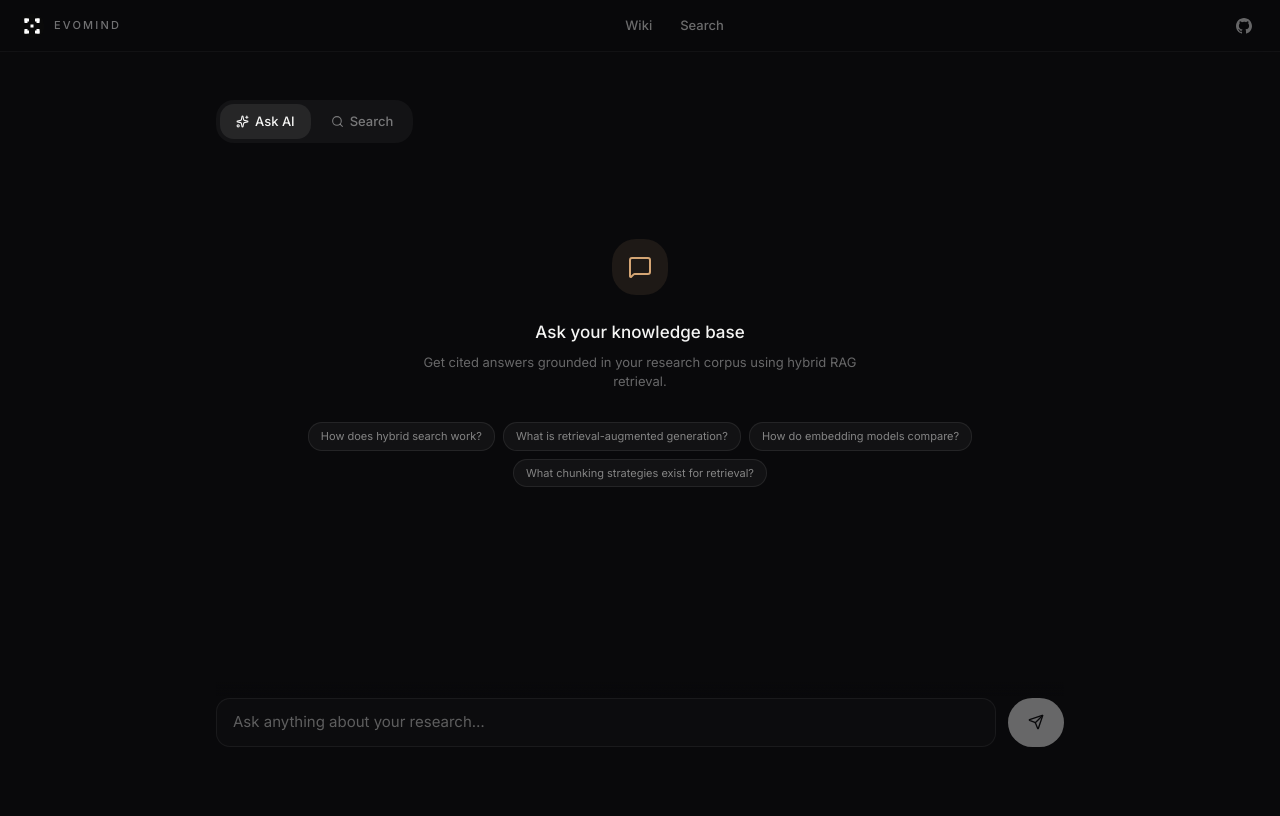
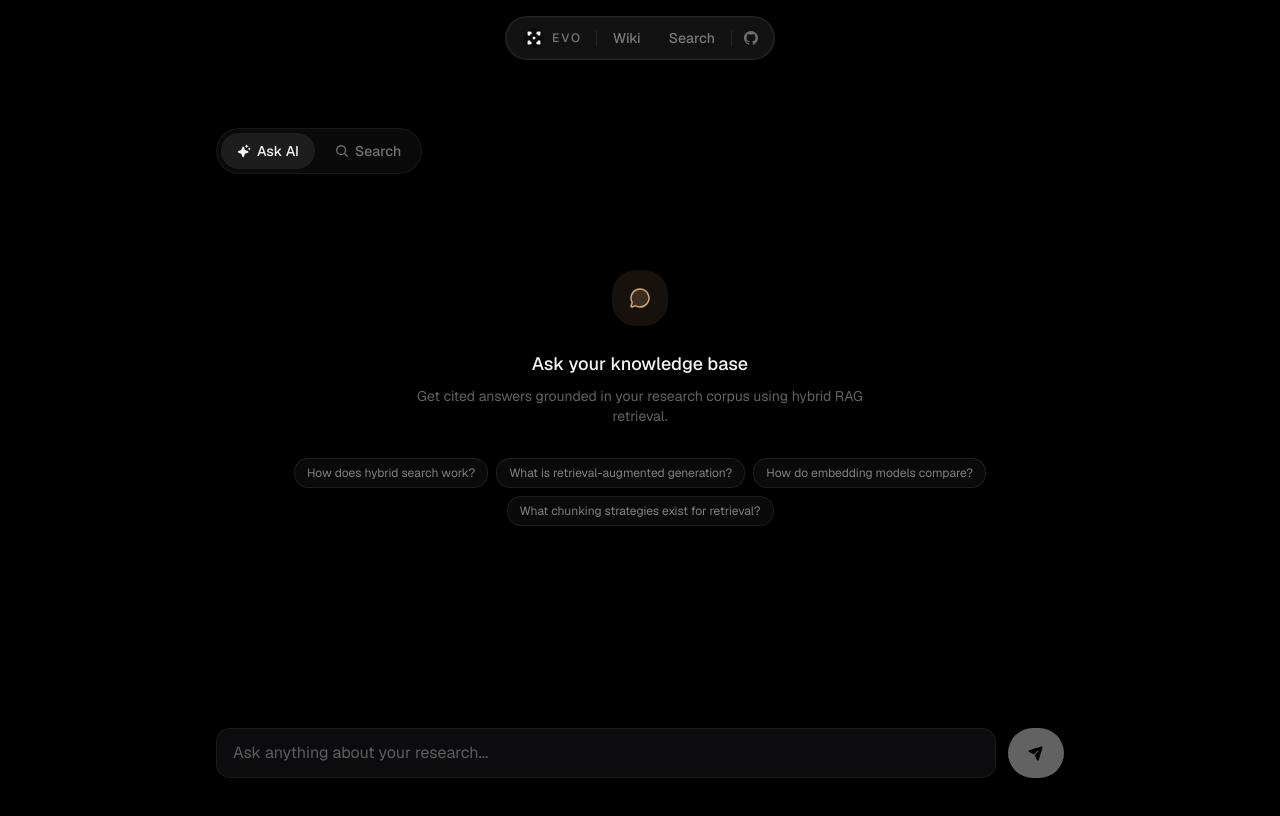
Before and after one commit to samueldanso/evomind, a Next.js app in the folder portal/: page /search in a window 1280 px wide. Shown: the top 816 px of the page. Built offline with nearby package versions, Linux system fonts and the light colour scheme.

Commit message:
feat(portal): redesign UI — Geist font, Phosphor icons, floating nav, scroll reveals (#3)

```diff
--- a/portal/app/globals.css
+++ b/portal/app/globals.css
@@ -7,9 +7,8 @@
 @theme inline {
   --color-background: var(--background);
   --color-foreground: var(--foreground);
-  --font-sans: 'Inter', -apple-system, BlinkMacSystemFont, sans-serif;
-  --font-mono: 'JetBrains Mono', monospace;
-  --font-serif: 'Instrument Serif', Georgia, serif;
+  --font-sans: var(--font-geist-sans), -apple-system, BlinkMacSystemFont, sans-serif;
+  --font-mono: var(--font-geist-mono), monospace;
   --color-chart-5: var(--chart-5);
   --color-chart-4: var(--chart-4);
   --color-chart-3: var(--chart-3);
@@ -45,19 +44,19 @@
 
 :root {
   /* Core palette — near-black dark theme */
-  --background: #09090b;
+  --background: #000000;
   --foreground: #fafafa;
   --card: #0c0c0e;
   --card-foreground: #fafafa;
   --popover: #0c0c0e;
   --popover-foreground: #fafafa;
   --primary: #f5f5f4;
-  --primary-foreground: #09090b;
-  --secondary: #18181b;
+  --primary-foreground: #000000;
+  --secondary: #181818;
   --secondary-foreground: #fafafa;
-  --muted: #18181b;
+  --muted: #181818;
   --muted-foreground: #71717a;
-  --accent: #18181b;
+  --accent: #181818;
   --accent-foreground: #fafafa;
   --destructive: #ef4444;
   --border: rgba(255, 255, 255, 0.06);
@@ -81,11 +80,11 @@
   --ink-ghost: rgba(245, 245, 244, 0.08);
 
   /* Surfaces */
-  --surface-0: #09090b;
+  --surface-0: #000000;
   --surface-1: #0c0c0e;
   --surface-2: #111113;
-  --surface-3: #18181b;
-  --surface-elevated: #1c1c1f;
+  --surface-3: #181818;
+  --surface-elevated: #1F1F1F;
 
   /* Borders */
   --border-subtle: rgba(255, 255, 255, 0.04);
@@ -98,11 +97,11 @@
   --accent-warm-soft: rgba(212, 165, 116, 0.6);
   --accent-warm-faint: rgba(212, 165, 116, 0.15);
 
-  /* Type scale */
-  --text-xs: 11px;
-  --text-sm: 13px;
-  --text-base: 15px;
-  --text-lg: 17px;
+  /* Type scale — snapped to Tailwind defaults */
+  --text-xs: 12px;
+  --text-sm: 14px;
+  --text-base: 16px;
+  --text-lg: 18px;
   --text-xl: 20px;
   --text-2xl: 24px;
   --text-3xl: 30px;
@@ -134,16 +133,16 @@
   --warm: #f4c77b;
   --warm-soft: rgba(244, 199, 123, 0.7);
 
-  /* Type scale aliases */
-  --fs-micro: 10px;
-  --fs-kicker: 11px;
+  /* Type scale aliases — snapped to Tailwind */
+  --fs-micro: 12px;
+  --fs-kicker: 12px;
   --fs-meta: 12px;
-  --fs-nav: 13px;
+  --fs-nav: 14px;
   --fs-body-sm: 14px;
-  --fs-body: 15px;
-  --fs-body-lg: 17px;
+  --fs-body: 16px;
+  --fs-body-lg: 18px;
   --fs-quote: 20px;
-  --fs-h1: 56px;
+  --fs-h1: 60px;
 }
 
 /* ═══════════════════════════════════════════════════════════════════════════
@@ -155,13 +154,17 @@
   border: 1px solid var(--hair);
   border-radius: 10px;
   padding: 18px 18px 14px;
-  transition: background 0.18s ease, border-color 0.18s ease, transform 0.18s ease;
+  transition: all 0.7s cubic-bezier(0.32, 0.72, 0, 1);
 }
 
 .app-card:hover {
   background: var(--surface-hover);
   border-color: var(--hair-strong);
-  transform: translateY(-1px);
+  transform: translateY(-2px);
+}
+
+.app-card:active {
+  transform: translateY(0) scale(0.98);
 }
 
 .kicker-rule {
@@ -217,13 +220,8 @@
    TYPOGRAPHY UTILITIES
    ═══════════════════════════════════════════════════════════════════════════ */
 
-.font-serif-italic {
-  font-family: 'Instrument Serif', Georgia, serif;
-  font-style: italic;
-}
-
 .text-gradient {
-  background: linear-gradient(135deg, var(--ink) 0%, var(--ink-secondary) 100%);
+  background: linear-gradient(to right, #FFFFFF 0%, #9B9B9B 100%);
   -webkit-background-clip: text;
   -webkit-text-fill-color: transparent;
   background-clip: text;
@@ -258,7 +256,7 @@
   background: var(--surface-1);
   border: 1px solid var(--border-default);
   border-radius: var(--radius-lg);
-  transition: all 0.2s ease;
+  transition: all 0.7s cubic-bezier(0.32, 0.72, 0, 1);
 }
 
 .surface-card:hover {
@@ -298,12 +296,16 @@
   color: var(--surface-0);
   background: var(--ink);
   border-radius: 9999px;
-  transition: all 0.15s ease;
+  transition: all 0.7s cubic-bezier(0.32, 0.72, 0, 1);
 }
 
 .btn-primary:hover {
   opacity: 0.9;
   transform: translateY(-1px);
+}
+
+.btn-primary:active {
+  transform: translateY(0) scale(0.98);
 }
 
 .btn-secondary {
@@ -318,13 +320,17 @@
   background: transparent;
   border: 1px solid var(--border-default);
   border-radius: 9999px;
-  transition: all 0.15s ease;
+  transition: all 0.7s cubic-bezier(0.32, 0.72, 0, 1);
 }
 
 .btn-secondary:hover {
   background: var(--surface-2);
   border-color: var(--border-strong);
   color: var(--ink);
+}
+
+.btn-secondary:active {
+  transform: scale(0.98);
 }
 
 .btn-ghost {
@@ -337,12 +343,16 @@
   color: var(--ink-tertiary);
   background: transparent;
   border-radius: var(--radius-md);
-  transition: all 0.15s ease;
+  transition: all 0.7s cubic-bezier(0.32, 0.72, 0, 1);
 }
 
 .btn-ghost:hover {
   background: var(--surface-2);
   color: var(--ink);
+}
+
+.btn-ghost:active {
+  transform: scale(0.98);
 }
 
 /* ═══════════════════════════════════════════════════════════════════════════
@@ -358,7 +368,7 @@
   border: 1px solid var(--border-default);
   border-radius: var(--radius-lg);
   outline: none;
-  transition: all 0.15s ease;
+  transition: all 0.7s cubic-bezier(0.32, 0.72, 0, 1);
 }
 
 .input-field::placeholder {
@@ -411,7 +421,7 @@
   text-decoration: underline;
   text-decoration-color: var(--border-strong);
   text-underline-offset: 3px;
-  transition: text-decoration-color 0.15s ease;
+  transition: text-decoration-color 0.7s cubic-bezier(0.32, 0.72, 0, 1);
 }
 
 .wiki-prose a:hover {
@@ -433,7 +443,7 @@
   padding-left: 1rem;
   border-left: 2px solid var(--border-strong);
   color: var(--ink-tertiary);
-  font-style: italic;
+  font-weight: 500;
 }
 
 .wiki-prose code {
@@ -465,21 +475,21 @@
    ═══════════════════════════════════════════════════════════════════════════ */
 
 @keyframes fadeIn {
-  from { opacity: 0; }
-  to { opacity: 1; }
+  from { opacity: 0; filter: blur(8px); }
+  to { opacity: 1; filter: blur(0); }
 }
 
 @keyframes slideUp {
-  from { opacity: 0; transform: translateY(10px); }
-  to { opacity: 1; transform: translateY(0); }
+  from { opacity: 0; transform: translateY(24px); filter: blur(8px); }
+  to { opacity: 1; transform: translateY(0); filter: blur(0); }
 }
 
 .animate-fade-in {
-  animation: fadeIn 0.3s ease forwards;
+  animation: fadeIn 0.8s cubic-bezier(0.32, 0.72, 0, 1) forwards;
 }
 
 .animate-slide-up {
-  animation: slideUp 0.4s ease forwards;
+  animation: slideUp 0.8s cubic-bezier(0.32, 0.72, 0, 1) forwards;
 }
 
 /* ═══════════════════════════════════════════════════════════════════════════
@@ -487,7 +497,6 @@
    ═══════════════════════════════════════════════════════════════════════════ */
 
 .reading-prose {
-  font-family: 'Instrument Serif', Georgia, serif;
   font-size: var(--text-lg);
   line-height: 1.8;
   color: var(--ink-secondary);
@@ -499,11 +508,10 @@
 
 /* Lead paragraph for wiki */
 .wiki-prose-enhanced .wiki-prose > p:first-of-type {
-  font-family: 'Instrument Serif', serif;
-  font-style: italic;
-  font-size: 1.2rem;
+  font-size: 1.125rem;
   line-height: 1.6;
   color: var(--ink);
+  font-weight: 500;
   margin-bottom: 1.5rem;
 }
 
@@ -520,7 +528,37 @@
   box-shadow: 0 0 0 2px var(--surface-0), 0 0 0 4px var(--border-emphasis);
 }
 
-/* Noise texture - disabled for performance */
+/* Global focus-visible for interactive elements */
+button:focus-visible,
+a:focus-visible,
+input:focus-visible {
+  outline: 2px solid rgba(255, 255, 255, 0.2);
+  outline-offset: 2px;
+}
+
+/* Scroll reveal — elements start hidden, JS adds .revealed */
+.reveal {
+  opacity: 0;
+  transform: translateY(24px);
+  filter: blur(8px);
+  transition: opacity 0.8s cubic-bezier(0.32, 0.72, 0, 1),
+              transform 0.8s cubic-bezier(0.32, 0.72, 0, 1),
+              filter 0.8s cubic-bezier(0.32, 0.72, 0, 1);
+}
+
+.reveal.revealed {
+  opacity: 1;
+  transform: translateY(0);
+  filter: blur(0);
+}
+
+/* Staggered children */
+.reveal-stagger > .reveal:nth-child(1) { transition-delay: 0ms; }
+.reveal-stagger > .reveal:nth-child(2) { transition-delay: 80ms; }
+.reveal-stagger > .reveal:nth-child(3) { transition-delay: 160ms; }
+.reveal-stagger > .reveal:nth-child(4) { transition-delay: 240ms; }
+
+/* Noise texture — disabled for performance */
 .noise-overlay {
   display: none;
 }
--- a/portal/app/layout.tsx
+++ b/portal/app/layout.tsx
@@ -1,27 +1,9 @@
 import type { Metadata, Viewport } from "next";
 import Image from "next/image";
 import Link from "next/link";
-import { Inter, Instrument_Serif, JetBrains_Mono } from "next/font/google";
+import { GeistSans } from "geist/font/sans";
+import { GeistMono } from "geist/font/mono";
 import "./globals.css";
-
-const inter = Inter({
-  subsets: ["latin"],
-  display: "swap",
-  variable: "--font-sans",
-});
-
-const instrumentSerif = Instrument_Serif({
-  weight: "400",
-  subsets: ["latin"],
-  display: "swap",
-  variable: "--font-serif",
-});
-
-const jetbrainsMono = JetBrains_Mono({
-  subsets: ["latin"],
-  display: "swap",
-  variable: "--font-mono",
-});
 
 export const metadata: Metadata = {
   title: "EvoMind — AI-Powered Knowledge Base",
@@ -44,50 +26,52 @@ export default function RootLayout({
   children: React.ReactNode;
 }>) {
   return (
-    <html
-      lang="en"
-      className={`${inter.variable} ${instrumentSerif.variable} ${jetbrainsMono.variable}`}
-    >
-      <body className="min-h-screen bg-[#09090b] text-[#f5f5f4] antialiased">
-        <header
-          className="sticky top-0 z-30 h-[52px] flex items-center px-5"
-          style={{
-            background: "rgba(9,9,11,0.88)",
-            backdropFilter: "blur(16px)",
-            WebkitBackdropFilter: "blur(16px)",
-            borderBottom: "1px solid rgba(255,255,255,0.04)",
-          }}
-        >
-          <div className="flex items-center gap-2">
-            <Link href="/" className="flex items-center gap-2.5 hover:opacity-70 transition-opacity">
-              <Image src="/logo.svg" alt="EvoMind" width={24} height={24} className="rounded-md" />
-              <span className="hidden sm:inline text-[11px] font-medium tracking-[0.2em] uppercase text-[rgba(245,245,244,0.45)]">
-                EvoMind
+    <html lang="en" className={`${GeistSans.variable} ${GeistMono.variable}`}>
+      <body className="min-h-screen bg-black text-[#f5f5f4] antialiased">
+        {/* Floating island navbar */}
+        <header className="fixed top-0 left-0 right-0 z-30 flex justify-center pt-4 px-4 pointer-events-none">
+          <nav
+            className="pointer-events-auto flex items-center gap-1 h-11 px-2 rounded-full"
+            style={{
+              background: "rgba(24,24,24,0.75)",
+              backdropFilter: "blur(20px)",
+              WebkitBackdropFilter: "blur(20px)",
+              border: "1px solid rgba(255,255,255,0.08)",
+              boxShadow: "0 4px 24px rgba(0,0,0,0.4), 0 0 0 1px rgba(255,255,255,0.03) inset",
+            }}
+          >
+            <Link
+              href="/"
+              className="flex items-center gap-2 px-2.5 py-1.5 rounded-full transition-all duration-700 ease-[cubic-bezier(0.32,0.72,0,1)] hover:bg-[rgba(255,255,255,0.06)]"
+            >
+              <Image src="/logo.svg" alt="EvoMind" width={20} height={20} className="rounded-md" />
+              <span className="hidden sm:inline text-xs font-medium tracking-[0.15em] uppercase text-[rgba(245,245,244,0.45)]">
+                Evo
               </span>
             </Link>
-          </div>
 
-          <nav className="flex-1 flex items-center justify-center gap-1">
+            <div className="w-px h-4 bg-[rgba(255,255,255,0.08)]" />
+
             <NavLink href="/wiki">Wiki</NavLink>
             <NavLink href="/search">Search</NavLink>
-          </nav>
 
-          <div className="flex items-center">
+            <div className="w-px h-4 bg-[rgba(255,255,255,0.08)]" />
+
             <a
               href="https://github.com/samueldanso/evomind"
               target="_blank"
               rel="noopener noreferrer"
-              className="p-2 rounded-lg text-[rgba(245,245,244,0.4)] hover:text-[#f5f5f4] hover:bg-[rgba(255,255,255,0.04)] transition-all"
+              className="p-2 rounded-full text-[rgba(245,245,244,0.4)] hover:text-[#f5f5f4] hover:bg-[rgba(255,255,255,0.06)] transition-all duration-700 ease-[cubic-bezier(0.32,0.72,0,1)]"
               aria-label="View on GitHub"
             >
-              <svg width={16} height={16} viewBox="0 0 24 24" fill="currentColor" aria-hidden="true">
+              <svg width={14} height={14} viewBox="0 0 24 24" fill="currentColor" aria-hidden="true">
                 <path d="M12 0c-6.626 0-12 5.373-12 12 0 5.302 3.438 9.8 8.207 11.387.599.111.793-.261.793-.577v-2.234c-3.338.726-4.033-1.416-4.033-1.416-.546-1.387-1.333-1.756-1.333-1.756-1.089-.745.083-.729.083-.729 1.205.084 1.839 1.237 1.839 1.237 1.07 1.834 2.807 1.304 3.492.997.107-.775.418-1.305.762-1.604-2.665-.305-5.467-1.334-5.467-5.931 0-1.311.469-2.381 1.236-3.221-.124-.303-.535-1.524.117-3.176 0 0 1.008-.322 3.301 1.23A11.509 11.509 0 0 1 12 5.803c1.02.005 2.047.138 3.006.404 2.291-1.552 3.297-1.23 3.297-1.23.653 1.653.242 2.874.118 3.176.77.84 1.235 1.911 1.235 3.221 0 4.609-2.807 5.624-5.479 5.921.43.372.823 1.102.823 2.222v3.293c0 .319.192.694.801.576C20.566 21.797 24 17.3 24 12c0-6.627-5.373-12-12-12z"/>
               </svg>
             </a>
-          </div>
+          </nav>
         </header>
 
-        <main className="min-h-[calc(100vh-52px)]">{children}</main>
+        <main>{children}</main>
       </body>
     </html>
   );
@@ -97,7 +81,7 @@ function NavLink({ href, children }: { href: string; children: React.ReactNode }
   return (
     <Link
       href={href}
-      className="px-3 py-1.5 rounded-lg text-[13px] font-medium text-[rgba(245,245,244,0.42)] hover:text-[#f5f5f4] hover:bg-[rgba(255,255,255,0.04)] transition-all"
+      className="px-3 py-1.5 rounded-full text-sm font-medium text-[rgba(245,245,244,0.45)] hover:text-[#f5f5f4] hover:bg-[rgba(255,255,255,0.06)] transition-all duration-700 ease-[cubic-bezier(0.32,0.72,0,1)]"
     >
       {children}
     </Link>
--- a/portal/app/search/page.tsx
+++ b/portal/app/search/page.tsx
@@ -4,7 +4,7 @@ import { useState, useEffect, useRef } from "react";
 import Link from "next/link";
 import ReactMarkdown from "react-markdown";
 import remarkGfm from "remark-gfm";
-import { Search, Sparkles, Loader2, Send, MessageSquare } from "lucide-react";
+import { MagnifyingGlass, Sparkle, SpinnerGap, PaperPlaneTilt, ChatCircle } from "@phosphor-icons/react";
 import { type ChatResponse, type ChatSource, chat } from "@/lib/chat";
 import type { Artifact } from "@/lib/types";
 
@@ -21,16 +21,16 @@ export default function SearchPage() {
   const [activeTab, setActiveTab] = useState<Tab>("ask");
 
   return (
-    <div className="min-h-screen">
+    <div className="min-h-screen pt-20">
       <div className="mx-auto max-w-4xl px-6 py-12">
         {/* Tab switcher */}
-        <div className="flex gap-1 mb-8 p-1 rounded-xl w-fit" style={{ background: "rgba(255,255,255,0.04)" }}>
+        <div className="flex gap-1 mb-8 p-1 rounded-full w-fit" style={{ background: "rgba(255,255,255,0.04)", border: "1px solid rgba(255,255,255,0.06)" }}>
           <TabButton active={activeTab === "ask"} onClick={() => setActiveTab("ask")}>
-            <Sparkles size={13} />
+            <Sparkle size={14} weight="fill" />
             Ask AI
           </TabButton>
           <TabButton active={activeTab === "search"} onClick={() => setActiveTab("search")}>
-            <Search size={13} />
+            <MagnifyingGlass size={14} weight="bold" />
             Search
           </TabButton>
         </div>
@@ -50,7 +50,7 @@ function TabButton({
     <button
       type="button"
       onClick={onClick}
-      className="flex items-center gap-1.5 px-4 py-2 rounded-lg text-sm font-medium transition-all"
+      className="flex items-center gap-1.5 px-4 py-2 rounded-full text-sm font-medium transition-all duration-700 ease-[cubic-bezier(0.32,0.72,0,1)]"
       style={{
         background: active ? "rgba(255,255,255,0.08)" : "transparent",
         color: active ? "#f5f5f4" : "rgba(245,245,244,0.45)",
@@ -61,7 +61,7 @@ function TabButton({
   );
 }
 
-/* ── Ask AI Tab ─────────────────────────────────── */
+/* -- Ask AI Tab -- */
 
 interface QAPair {
   question: string;
@@ -117,7 +117,7 @@ function AskAITab() {
               className="w-14 h-14 rounded-2xl flex items-center justify-center mb-6"
               style={{ background: "rgba(212,165,116,0.1)" }}
             >
-              <MessageSquare size={24} style={{ color: "#d4a574" }} />
+              <ChatCircle size={24} weight="duotone" style={{ color: "#d4a574" }} />
             </div>
             <h2 className="text-lg font-medium mb-2" style={{ color: "#f5f5f4" }}>
               Ask your knowledge base
@@ -131,19 +131,11 @@ function AskAITab() {
                   key={q}
                   type="button"
                   onClick={() => handleSuggestion(q)}
-                  className="px-3 py-1.5 rounded-lg text-xs transition-all"
+                  className="px-3 py-1.5 rounded-lg text-xs transition-all duration-700 ease-[cubic-bezier(0.32,0.72,0,1)] hover:border-[rgba(212,165,116,0.3)] hover:text-[#d4a574]"
                   style={{
                     background: "rgba(255,255,255,0.04)",
                     border: "1px solid rgba(255,255,255,0.08)",
                     color: "rgba(245,245,244,0.5)",
-                  }}
-                  onMouseEnter={(e) => {
-                    e.currentTarget.style.borderColor = "rgba(212,165,116,0.3)";
-                    e.currentTarget.style.color = "#d4a574";
-                  }}
-                  onMouseLeave={(e) => {
-                    e.currentTarget.style.borderColor = "rgba(255,255,255,0.08)";
-                    e.currentTarget.style.color = "rgba(245,245,244,0.5)";
                   }}
                 >
                   {q}
@@ -194,12 +186,10 @@ function AskAITab() {
         {/* Loading */}
         {loading && (
           <div className="flex justify-start">
-            <div
-              className="surface-card px-5 py-4 flex items-center gap-3"
-            >
-              <Loader2 size={14} className="animate-spin" style={{ color: "#d4a574" }} />
+            <div className="surface-card px-5 py-4 flex items-center gap-3">
+              <SpinnerGap size={14} className="animate-spin" style={{ color: "#d4a574" }} />
               <span className="text-sm" style={{ color: "rgba(245,245,244,0.5)" }}>
-                Searching corpus and generating answer…
+                Searching corpus and generating answer...
               </span>
             </div>
           </div>
@@ -225,7 +215,7 @@ function AskAITab() {
       {/* Input — sticky at bottom */}
       <div
         className="sticky bottom-0 pt-4 pb-2"
-        style={{ background: "linear-gradient(transparent, #09090b 20%)" }}
+        style={{ background: "linear-gradient(transparent, #000000 20%)" }}
       >
         <form onSubmit={handleSubmit} className="flex gap-3">
           <div className="relative flex-1">
@@ -233,7 +223,7 @@ function AskAITab() {
               type="text"
               value={query}
               onChange={(e) => setQuery(e.target.value)}
-              placeholder="Ask anything about your research…"
+              placeholder="Ask anything about your research..."
               disabled={loading}
               className="input-field pr-4"
             />
@@ -243,7 +233,7 @@ function AskAITab() {
             disabled={loading || !query.trim()}
             className="btn-primary disabled:opacity-40 disabled:cursor-not-allowed px-4"
           >
-            {loading ? <Loader2 size={16} className="animate-spin" /> : <Send size={16} />}
+            {loading ? <SpinnerGap size={16} className="animate-spin" /> : <PaperPlaneTilt size={16} weight="fill" />}
           </button>
         </form>
       </div>
@@ -263,7 +253,7 @@ function SourceChip({ source }: { source: ChatSource }) {
   return (
     <Link href={`/wiki/${source.slug}`}>
       <span
-        className="inline-flex items-center gap-1.5 px-2.5 py-1 rounded-lg text-[11px] font-medium transition-all hover:opacity-80"
+        className="inline-flex items-center gap-1.5 px-2.5 py-1 rounded-lg text-xs font-medium transition-all duration-700 ease-[cubic-bezier(0.32,0.72,0,1)] hover:opacity-80"
         style={{
           background: `${color}10`,
           border: `1px solid ${color}25`,
@@ -277,7 +267,7 @@ function SourceChip({ source }: { source: ChatSource }) {
   );
 }
 
-/* ── Search Tab ─────────────────────────────────── */
+/* -- Search Tab -- */
 
 function SearchTab() {
   const [query, setQuery] = useState("");
@@ -322,8 +312,9 @@ function SearchTab() {
   return (
     <div>
       <div className="relative">
-        <Search
+        <MagnifyingGlass
           size={16}
+          weight="bold"
           className="absolute left-4 top-1/2 -translate-y-1/2"
           style={{ color: "rgba(245,245,244,0.3)" }}
         />
@@ -331,7 +322,7 @@ function SearchTab() {
           type="text"
           value={query}
           onChange={(e) => setQuery(e.target.value)}
-          placeholder="Search by keyword…"
+          placeholder="Search by keyword..."
           className="input-field pl-11"
         />
       </div>
@@ -348,7 +339,7 @@ function SearchTab() {
                 <Link key={artifact.id} href={`/wiki/${artifact.slug}`}>
                   <div className="surface-card p-4 group">
                     <h4
-                      className="text-sm font-medium group-hover:text-[#f5f5f4] transition-colors"
+                      className="text-sm font-medium group-hover:text-[#f5f5f4] transition-all duration-700 ease-[cubic-bezier(0.32,0.72,0,1)]"
                       style={{ color: "rgba(245,245,244,0.8)" }}
                     >
                       {artifact.title}
--- a/portal/app/wiki/page.tsx
+++ b/portal/app/wiki/page.tsx
@@ -17,11 +17,11 @@ export default async function WikiPage() {
   const artifacts = fetchArtifacts();
 
   return (
-    <div className="min-h-screen">
+    <div className="min-h-screen pt-20">
       <div className="mx-auto max-w-6xl px-6 py-12">
         <header className="mb-10">
           <span className="kicker">{artifacts.length} artifacts</span>
-          <h1 className="section-title mt-2">Knowledge Base</h1>
+          <h1 className="section-title mt-2">Knowledge base</h1>
           <p className="mt-2 text-sm" style={{ color: "rgba(245,245,244,0.45)" }}>
             Research artifacts built by agents and ingested from web sources.
           </p>
--- a/portal/components/wiki-card.tsx
+++ b/portal/components/wiki-card.tsx
@@ -15,7 +15,7 @@ function TypeBadge({ type }: { type: string }) {
   const color = TYPE_COLORS[type.toLowerCase()] ?? "rgba(245,245,244,0.4)";
   return (
     <span
-      className="inline-block px-2 py-0.5 rounded-full text-[10px] font-medium uppercase tracking-wider"
+      className="inline-block px-2 py-0.5 rounded-full text-xs font-medium uppercase tracking-wider"
       style={{ background: `${color}15`, color }}
     >
       {type}
@@ -37,7 +37,7 @@ export function WikiCard({ artifact }: { artifact: Artifact }) {
       <article className="app-card h-full group">
         <TypeBadge type={type} />
         <h3
-          className="text-base font-medium mt-3 mb-2 group-hover:text-[#f5f5f4] transition-colors duration-150 line-clamp-1"
+          className="text-base font-medium mt-3 mb-2 group-hover:text-[#f5f5f4] transition-all duration-700 ease-[cubic-bezier(0.32,0.72,0,1)] line-clamp-1"
           style={{ color: "rgba(245,245,244,0.9)" }}
         >
           {artifact.title}
--- a/portal/package.json
+++ b/portal/package.json
@@ -15,11 +15,12 @@
   },
   "dependencies": {
     "@base-ui/react": "^1.5.0",
+    "@phosphor-icons/react": "^2.1.10",
     "better-sqlite3": "^12.10.0",
     "class-variance-authority": "^0.7.1",
     "clsx": "^2.1.1",
     "framer-motion": "^13.1.1",
-    "lucide-react": "^1.16.0",
+    "geist": "^1.7.2",
     "next": "16.2.6",
     "react": "19.2.4",
     "react-dom": "19.2.4",
```
Also changed, not shown: portal/app/page.tsx (+121 -74 lines), portal/app/wiki/[slug]/page.tsx (+15 -15 lines), portal/components/wiki-grid.tsx (+4 -3 lines), 1 other file (tests, documents, lock files or other folders).
